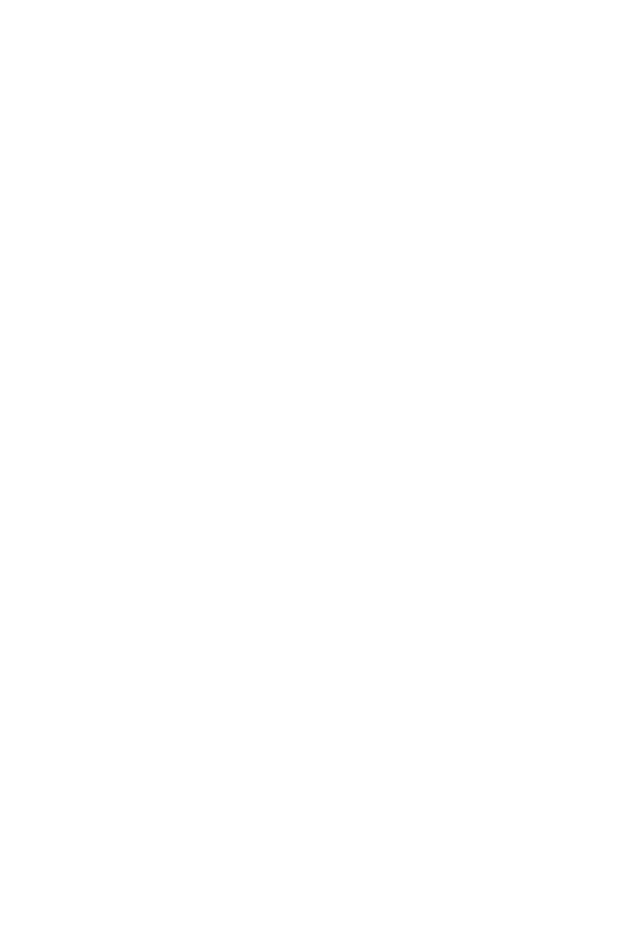
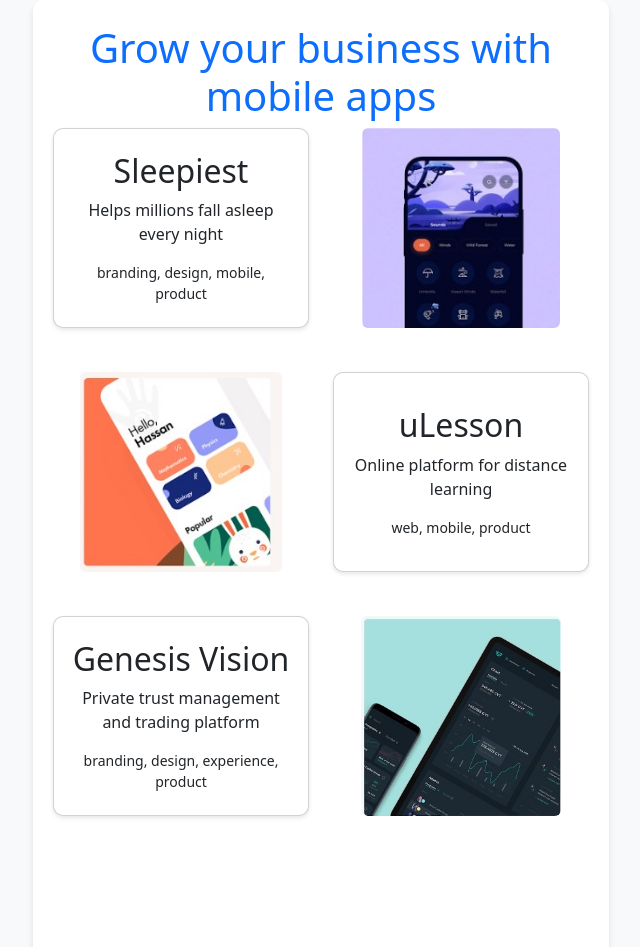
Before and after one commit to Danivegamacias/cubertoweb, a plain HTML site: page index.html in a window 1280 px wide. Shown: the top 947 px of the page, without its empty margins (319-959 px from the left). Before the commit the page ends 800 px from the top, so only its background shows below. Drawn offline with nearby package versions, Linux system fonts and the light colour scheme.

Commit message:
wrwrw
rwerwr

```diff
--- a/index.html
+++ b/index.html
@@ -1,11 +1,51 @@
 <!DOCTYPE html>
-<html lang="en">
+<html lang="es">
 <head>
     <meta charset="UTF-8">
     <meta name="viewport" content="width=device-width, initial-scale=1.0">
-    <title>Document</title>
+    <title>Responsive Web</title>
+    <link rel="stylesheet" href="https://cdn.jsdelivr.net/npm/bootstrap@5.3.0/dist/css/bootstrap.min.css">
+    <link rel="stylesheet" href="style.css">
 </head>
 <body>
-
+    <div class="container py-4">
+        <h1 class="text-primary text-center">Grow your business with mobile apps</h1>
+        <div class="row g-4">
+            <div class="col-md-6">
+                <div class="card p-3">
+                    <h2>Sleepiest</h2>
+                    <p>Helps millions fall asleep every night</p>
+                    <small>branding, design, mobile, product</small>
+                </div>
+            </div>
+            <div class="col-md-6">
+                <img src="./img/sleepiest.jpg" alt="Sleepiest App" class="img-fluid rounded">
+            </div>
+            <div class="col-md-6">
+                <img src="./img/ulesson.jpg" alt="ULesson App" class="img-fluid rounded">
+            </div>
+            <div class="col-md-6">
+                <div class="card p-3">
+                    <h2>uLesson</h2>
+                    <p>Online platform for distance learning</p>
+                    <small>web, mobile, product</small>
+                </div>
+            </div>
+            <div class="col-md-6">
+                <div class="card p-3">
+                    <h2>Genesis Vision</h2>
+                    <p>Private trust management and trading platform</p>
+                    <small>branding, design, experience, product</small>
+                </div>
+            </div>
+            <div class="col-md-6">
+                <img src="./img/genesis.jpg" alt="Genesis Vision App" class="img-fluid rounded">
+            </div>
+        </div>
+        <div class="footer text-white text-center py-3 mt-4">
+            <p>Have an idea? Tell us about it</p>
+        </div>
+    </div>
+    <script src="https://cdn.jsdelivr.net/npm/bootstrap@5.3.0/dist/js/bootstrap.bundle.min.js"></script>
 </body>
 </html>
--- /dev/null
+++ b/style.css
@@ -0,0 +1,57 @@
+body {
+    background-color: #f8f9fa;
+    display: flex; /* Habilita el modelo flexbox */
+    justify-content: center; /* Centra horizontalmente */
+    align-items: center; /* Centra verticalmente */
+    min-height: 100vh; /* Asegura que ocupe toda la altura de la ventana */
+    margin: 0; /* Elimina márgenes predeterminados */
+}
+
+/* Ajustar el contenedor principal */
+.container {
+    width: 45%; /* Establece el ancho del contenedor al 30% */
+    max-width: 100%; /* Asegura que no exceda el ancho de la pantalla */
+    padding: 20px; /* Agrega espacio interno */
+    box-sizing: border-box; /* Incluye el padding en el ancho total */
+    background-color: white; /* Fondo blanco para el contenido */
+    border-radius: 10px; /* Bordes redondeados */
+    box-shadow: 0 4px 6px rgba(0, 0, 0, 0.1); /* Sombra para resaltar el contenedor */
+}
+
+/* Estilo para las tarjetas */
+.card {
+    display: flex;
+    flex-direction: column;
+    justify-content: center; /* Centra verticalmente el contenido */
+    align-items: center; /* Centra horizontalmente el contenido */
+    text-align: center; /* Centra el texto */
+    height: 200px; /* Altura fija para las tarjetas */
+    width: 100%; /* Asegura que las tarjetas ocupen todo el ancho disponible */
+    border-radius: 10px; /* Bordes redondeados */
+    box-shadow: 0 2px 4px rgba(0, 0, 0, 0.1); /* Sombra ligera */
+    margin-bottom: 20px; /* Espaciado entre tarjetas */
+}
+
+/* Estilo para las imágenes */
+.img-fluid {
+    display: block;
+    margin: 0 auto; /* Centra las imágenes horizontalmente */
+    max-width: 100%; /* Asegura que las imágenes sean responsivas */
+    height: 200px; /* Altura uniforme para pantallas grandes */
+    object-fit: cover; /* Ajusta la imagen para que se recorte proporcionalmente */
+}
+
+/* Media query para pantallas pequeñas (teléfonos) */
+@media (max-width: 576px) {
+    .container {
+        width: 90%; /* Aumenta el ancho del contenedor en pantallas pequeñas */
+    }
+    .card {
+        height: auto; /* Permite que la altura sea dinámica */
+        padding: 20px; /* Agrega espacio interno para mejorar la legibilidad */
+    }
+    .img-fluid {
+        height: auto; /* Permite que la altura sea automática */
+        max-height: 150px; /* Ajusta la altura máxima para pantallas pequeñas */
+    }
+}
```
Also changed, not shown: img/genesis.jpg (added), img/sleepiest.jpg (added), img/ulesson.jpg (added).
